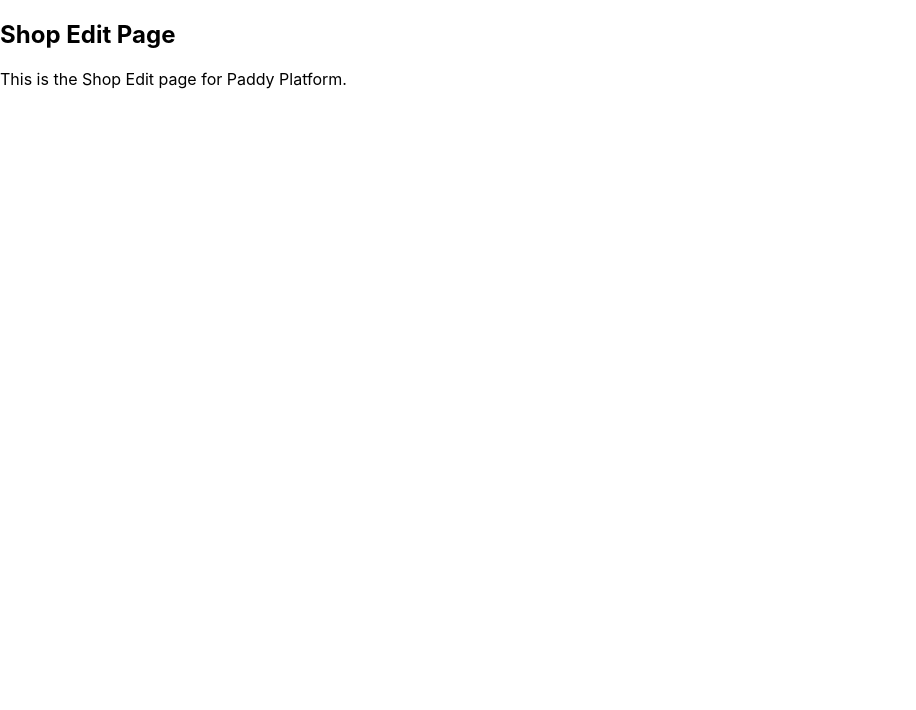
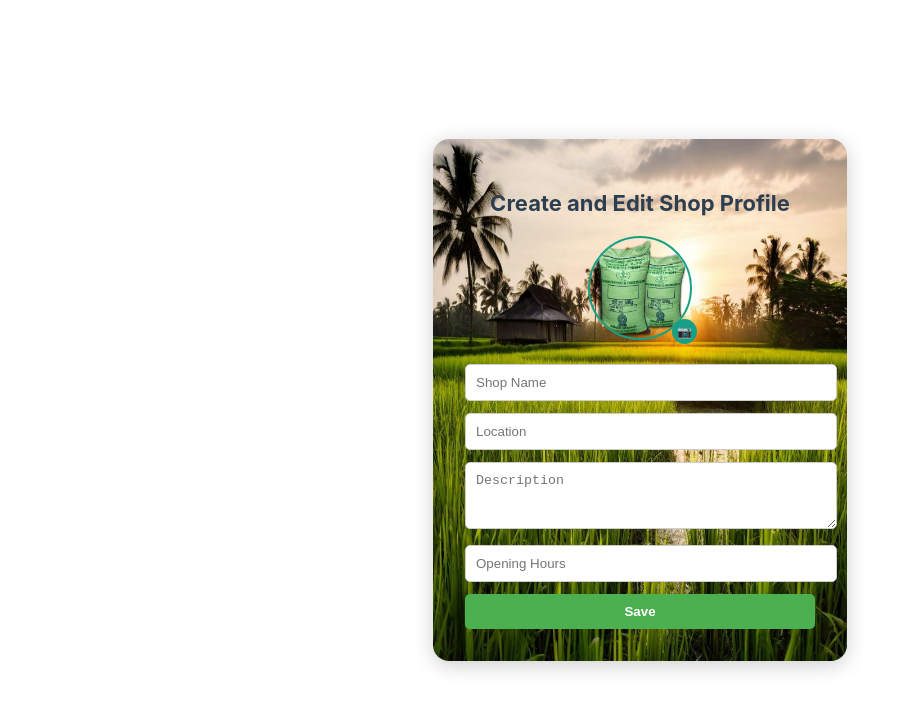
Before and after one commit to SE4106-Web-Project-Team/Paddy-buying-and-selling-Platform, a React (Create React App) app in the folder frontend/: page /shop/edit in a window 1280 px wide. Shown: the top 710 px of the page, without its empty margins (0-916 px from the left). Built offline with nearby package versions, Linux system fonts and the light colour scheme.

Commit message:
creste shop Edit page and updated profile edit and gig edit

```diff
--- a/frontend/src/pages/gig/GigEdit.jsx
+++ b/frontend/src/pages/gig/GigEdit.jsx
@@ -3,6 +3,7 @@
 import '../../styles/GigEdit/GigEdit.css';
 import paddy from "../../resources/images/ProfileEdit/paddy.jpeg"
 
+//handle image changes for profile image
 const CreateGig = () => {
   const [paddyImage, setPaddyImage] = useState(null);
   const handleImageChange = (e) => {
@@ -13,13 +14,15 @@
   };
 
   return (
+    //page
     <div className="gig-page">
+    {/*form*/}
       <div className="gig-form">
-        <h2 className="gig-title">Create and Edit Gig Page</h2>
-        <div className="paddy-section">
+        <h2 className="gig-title">Create and Edit Gig Page</h2>{/*Title*/}
+        <div className="paddy-section">{/*paddy image, if user did not uploade any images use default one*/}
           <label htmlFor="paddyUpload" className="paddy-upload">
             {paddyImage ? (
-              <img src={paddyImage} alt="Profile" className="paddy-img" />
+              <img src={paddyImage} alt="Uploaded Paddy" className="paddy-img" />
             ) : (
               <img src={paddy} alt="Default paddy Profile" className="paddy-img" />
             )}
@@ -33,11 +36,13 @@
             <span className="edit-icon">📷</span>
           </label>
         </div>
+         {/*form section*/}
         <form>
           <input type="text" placeholder="Paddy Type" />
           <input type="text" placeholder="Price" />
           <textarea placeholder="Description" rows="3"></textarea>
           <input type="text" placeholder="Quantity" />
+          {/*save button*/}
           <button type="submit">Save</button>
         </form>
       </div>
--- a/frontend/src/pages/profile/ProfileEdit.jsx
+++ b/frontend/src/pages/profile/ProfileEdit.jsx
@@ -3,6 +3,7 @@
 import '../../styles/ProfileEdit/ProfileEdit.css';
 import profile from "../../resources/images/ProfileEdit/profile.jpg";
 
+//handle image changes for profile image
 const ProfileEdit = () => {
   const [profileImage, setProfileImage] = useState(null);
 
@@ -14,11 +15,12 @@
   };
 
   return (
+    //page
     <div className="page-container">
+      {/*form*/}
       <div className="form-container">
-        <h2 className="form-title">Profile</h2>
-
-        <div className="avatar-section">
+        <h2 className="form-title">Profile</h2>{/*Title*/}
+        <div className="avatar-section">{/*profile image, if user did not uploade any images use default one*/}
           <label htmlFor="profileUpload" className="profile-upload">
             {profileImage ? (
               <img src={profileImage} alt="Uploaded Profile" className="profile-img" />
@@ -35,15 +37,15 @@
             <span className="edit-icon">📷</span>
           </label>
         </div>
-
-        <form className="profile-form">
-          <input className="form-input" type="text" placeholder="Name" />
-          <input className="form-input" type="text" placeholder="Profile Type" />
-          <textarea className="form-input" placeholder="Description" />
-          <input className="form-input" type="text" placeholder="Province" />
-          <input className="form-input" type="email" placeholder="Email" />
-          <input className="form-input" type="tel" placeholder="Phone" />
-
+        {/*form section*/}
+        <form>
+          <input  type="text" placeholder="Name" />
+          <input  type="text" placeholder="Profile Type" />
+          <textarea placeholder="Description" rows="3"/> {/*textarea--multi-line text input, It’s like an input field, but it lets users type more than one line*/}
+          <input  type="text" placeholder="Province" />
+          <input type="email" placeholder="Email" />
+          <input  type="tel" placeholder="Phone" />
+        {/*save button*/}
           <button type="submit" className="save-button">Save</button>
         </form>
       </div>
--- a/frontend/src/pages/shop/ShopEdit.jsx
+++ b/frontend/src/pages/shop/ShopEdit.jsx
@@ -1,13 +1,52 @@
 // src/pages/shop/ShopEdit.jsx
-import React from 'react';
+import React, { useState } from "react";
+import '../../styles/ShopEdit/ShopEdit.css';
+import bag from "../../resources/images/ProfileEdit/bag.png"
 
-function ShopEdit() {
+
+const ShopEdit = () => {
+  const [shopImage, setShopImage] = useState(null);
+
+  const handleImageChange = (e) => {
+    const file = e.target.files[0];
+    if (file) {
+      setShopImage(URL.createObjectURL(file));
+    }
+  };
+
   return (
-    <div>
-      <h2>Shop Edit Page</h2>
-      <p>This is the Shop Edit page for Paddy Platform.</p>
+    <div className="shop-page">
+      <div className="shop-form">
+        <h2 className="shop-title">Create and Edit Shop Profile</h2>
+
+        <div className="shop-image-section">
+          <label htmlFor="shopUpload" className="shop-upload">
+            {shopImage ? (
+              <img src={shopImage} alt="Uploaded Shop" className="shop-img" />
+            ) : (
+              <img src={bag} alt="Default Shop" className="shop-img" />
+            )}
+            <input
+              type="file"
+              id="shopUpload"
+              accept="image/*"
+              onChange={handleImageChange}
+              hidden
+            />
+            <span className="edit-icon">📷</span>
+          </label>
+        </div>
+
+        <form>
+          <input type="text" placeholder="Shop Name" />
+          <input type="text" placeholder="Location" />
+          <textarea placeholder="Description" rows="3"></textarea>
+          <input type="text" placeholder="Opening Hours" />
+          <button type="submit">Save</button>
+        </form>
+      </div>
     </div>
   );
-}
+};
 
 export default ShopEdit;
--- a/frontend/src/styles/GigEdit/GigEdit.css
+++ b/frontend/src/styles/GigEdit/GigEdit.css
@@ -63,7 +63,7 @@
     width: 100%;
     padding: 8px 10px;
     margin-bottom: 10px;
-    border: 1px solid #aaa;
+    border: 1px solid #1d1a1a;
     border-radius: 5px;
   }
 
--- a/frontend/src/styles/ProfileEdit/ProfileEdit.css
+++ b/frontend/src/styles/ProfileEdit/ProfileEdit.css
@@ -20,7 +20,7 @@
     font-size: 1.5rem;
     font-weight: bold;
     margin-bottom: 1rem;
-    color: white;
+    color: rgb(29, 28, 28);
   }
 
   .avatar-section {
@@ -61,11 +61,14 @@
     gap: 0.75rem;
   }
 
-  .form-input {
-    padding: 0.5rem;
-    border-radius: 0.5rem;
-    border: none;
-    background: rgba(255, 255, 255, 0.8);
+  .form input,
+  form textarea {
+    width: 100%;
+    padding: 8px 10px;
+    margin-bottom: 10px;
+    border: 1px solid #1d1a1a;
+    border-radius: 5px;
+
   }
 
   .save-button {
--- /dev/null
+++ b/frontend/src/styles/ShopEdit/ShopEdit.css
@@ -0,0 +1,77 @@
+/* src/styles/ShopEdit/ShopEdit.css */
+
+.shop-page {
+  min-height: 100vh;
+    display: flex;
+    justify-content: center;
+    align-items: center
+  }
+
+  .shop-form {
+    background-image: url('../../resources/images/ProfileEdit/backround\ 1.jpeg');
+    background-size: cover;
+    background-position: center;
+    padding: 2rem;
+    border-radius: 1rem;
+    box-shadow: 0 4px 20px rgba(0, 0, 0, 0.2);
+    width: 350px;
+    text-align: center;
+  }
+
+  .shop-title {
+    margin-bottom: 20px;
+    color: #2c3e50;
+    font-size: 22px;
+  }
+
+  .shop-image-section {
+    margin-bottom: 20px;
+  }
+
+  .shop-img {
+    width: 100px;
+    height: 100px;
+    object-fit: cover;
+    border-radius: 50%;
+    border: 2px solid #16a085;
+  }
+
+  .shop-upload {
+    cursor: pointer;
+    display: inline-block;
+    position: relative;
+  }
+
+  .edit-icon {
+    position: absolute;
+    bottom: 0;
+    right: -5px;
+    background: #16a085;
+    color: white;
+    border-radius: 50%;
+    padding: 5px;
+    font-size: 12px;
+  }
+
+  form input,
+  form textarea {
+    width: 100%;
+    padding: 10px;
+    margin-bottom: 12px;
+    border: 1px solid #ccc;
+    border-radius: 5px;
+  }
+
+  button {
+    background-color: #16a085;
+    color: white;
+    padding: 10px 20px;
+    border: none;
+    border-radius: 6px;
+    cursor: pointer;
+    font-weight: bold;
+  }
+
+  button:hover {
+    background-color: #138d75;
+  }
```
Also changed, not shown: frontend/src/resources/images/ProfileEdit/bag.png (added).
